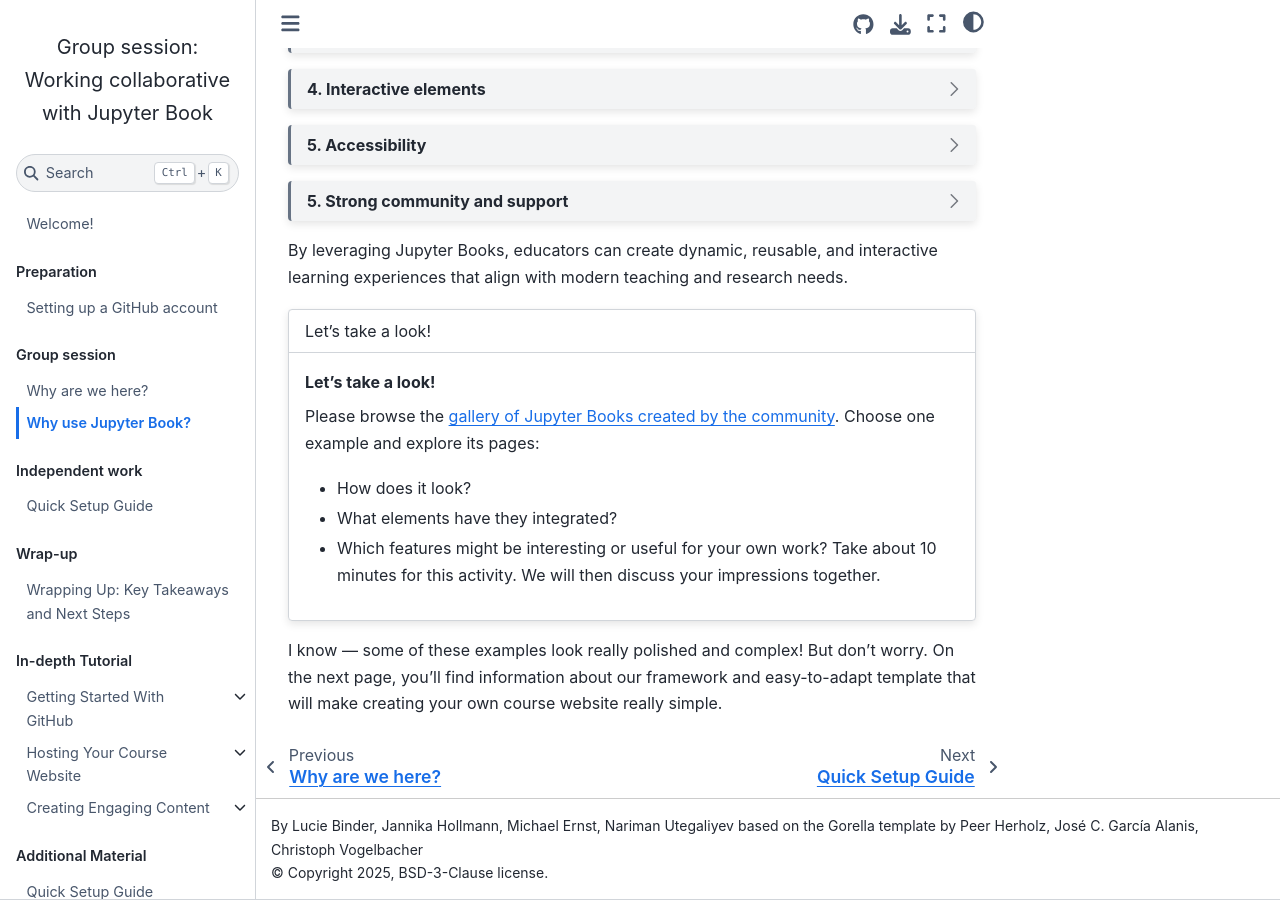
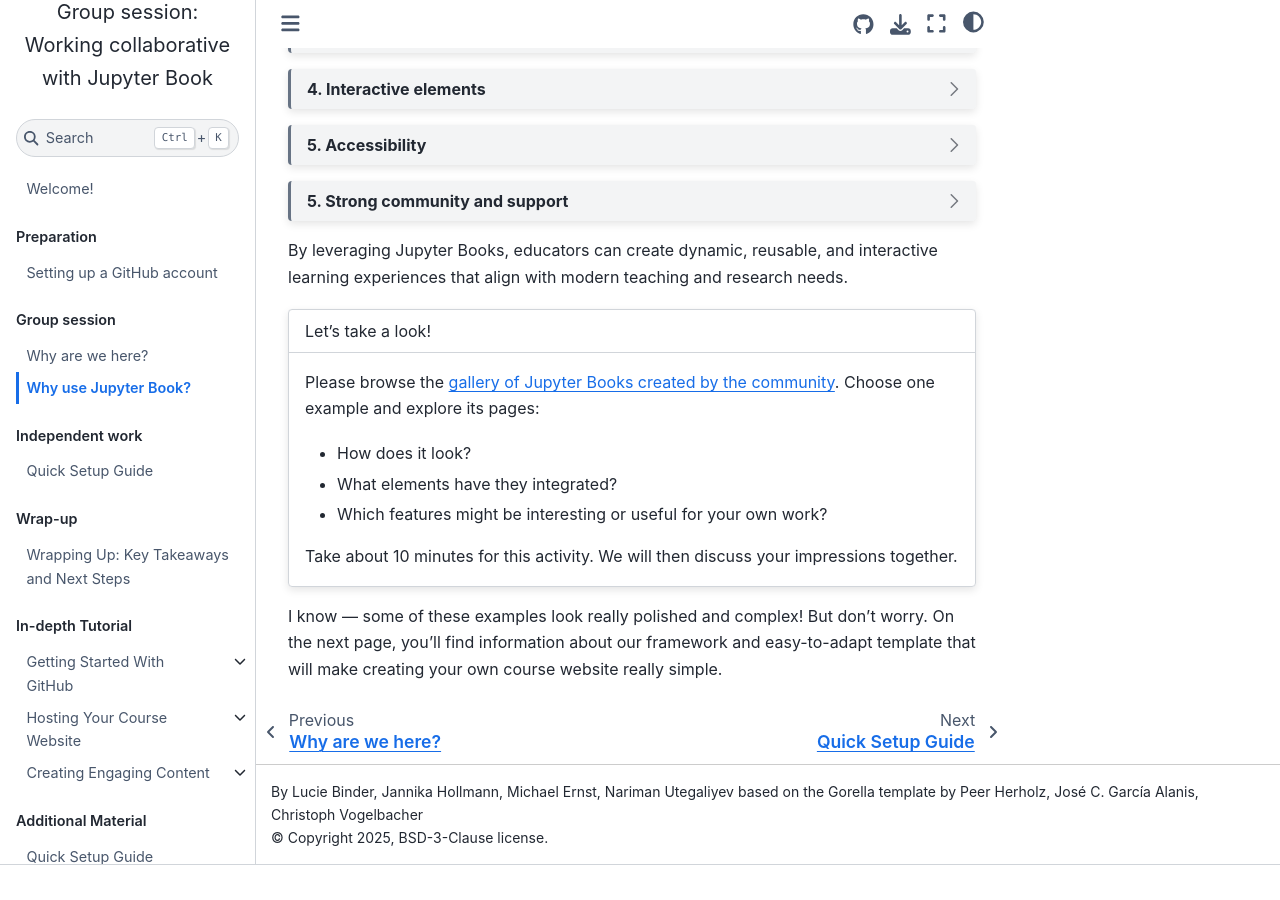
Before and after one commit to luciebinder/ws-openness-2025, a Jupyter Book: the page built from general-information/why_jb.md, in a window 1280 px wide and 900 px high, scrolled down 518 px. Built offline with Jupyter Book 1.0.4 settings and Sphinx 7.4.7 and the Sphinx Book theme 1.1.4, drawn with Linux system fonts in a browser that asks for light colours; pages that are not in the unit, such as notebooks, are missing from menus; after the commit the page ends 1383 px from its top, so only the background shows below that.

Commit message:
Update why_jb.md

`````diff
--- a/general-information/why_jb.md
+++ b/general-information/why_jb.md
@@ -101,7 +101,7 @@
 By leveraging Jupyter Books, educators can create dynamic, reusable, and interactive learning experiences that align with modern teaching and research needs.
 
 
-````{card} Let's take a look!
+````{card}
 Let's take a look!
 ^^^
 Please browse the [gallery of Jupyter Books created by the community](https://executablebooks.org/en/latest/gallery/).
@@ -109,6 +109,7 @@
 - How does it look?
 - What elements have they integrated?
 - Which features might be interesting or useful for your own work?
+
 Take about 10 minutes for this activity. We will then discuss your impressions together.
 ````
 
`````
